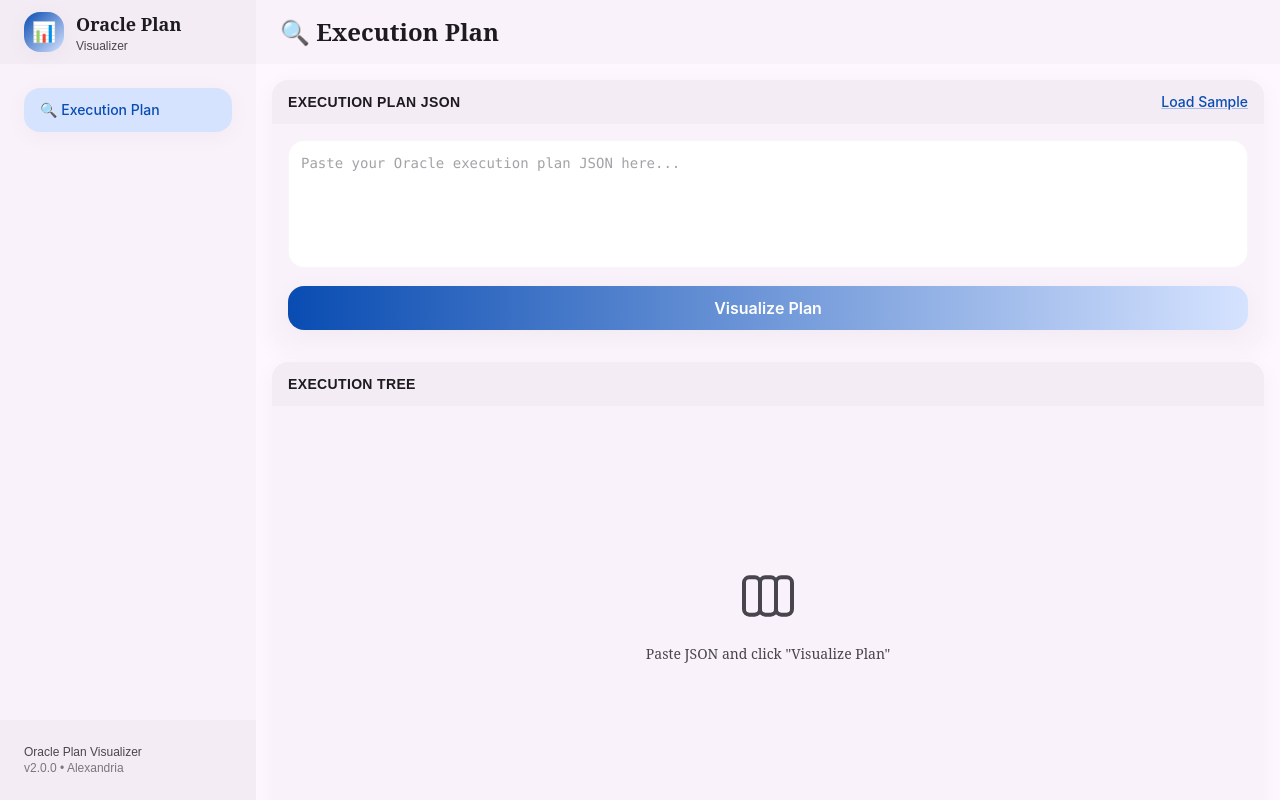
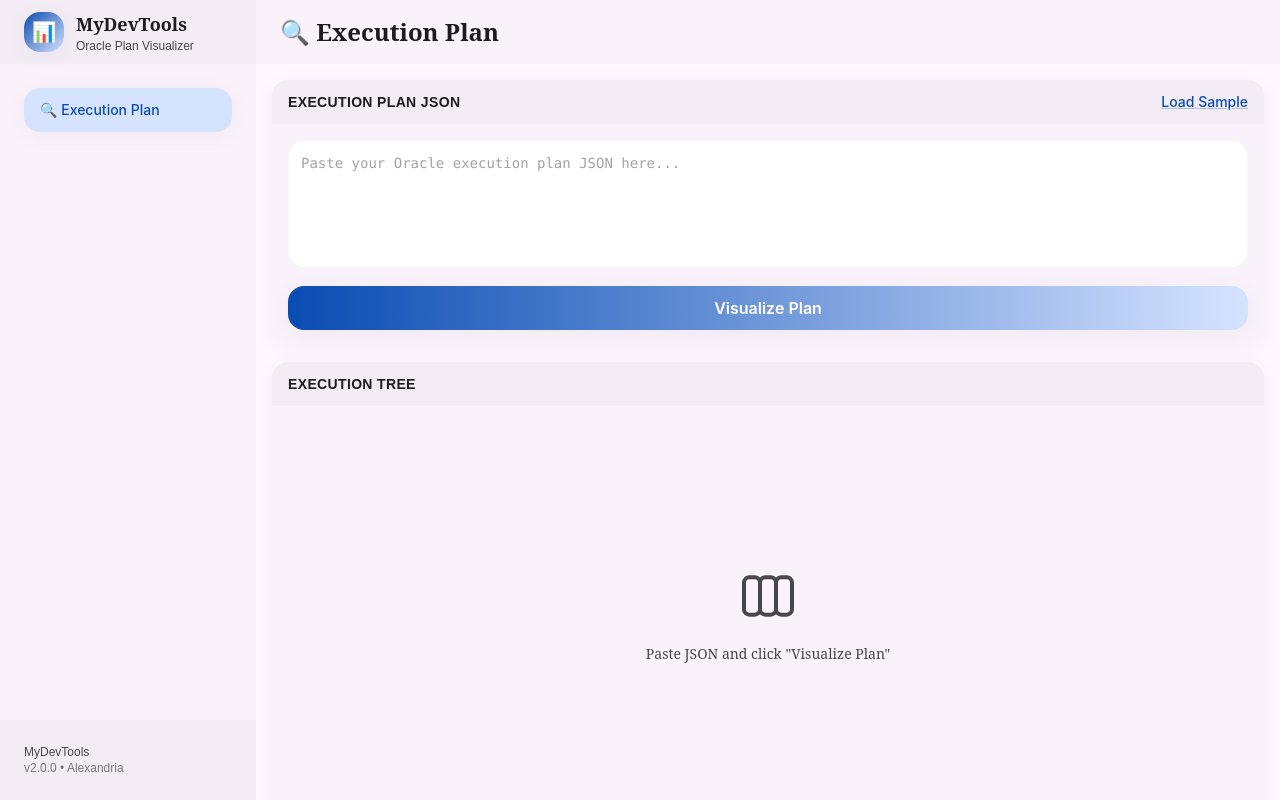
Before and after one commit to duynguyendevit-ux/oracle-plan-visualizer, a Next.js app: page / in a window 1280 px wide. Built offline with nearby package versions, Linux system fonts and the light colour scheme.

Commit message:
Rename project to MyDevTools

```diff
--- a/app/layout.tsx
+++ b/app/layout.tsx
@@ -29,8 +29,8 @@ export default function RootLayout({
                 <span className="text-xl">📊</span>
               </div>
               <div>
-                <h1 className="text-lg font-serif font-semibold text-on-surface">Oracle Plan</h1>
-                <p className="text-xs font-label text-on-surface-variant">Visualizer</p>
+                <h1 className="text-lg font-serif font-semibold text-on-surface">MyDevTools</h1>
+                <p className="text-xs font-label text-on-surface-variant">Oracle Plan Visualizer</p>
               </div>
             </div>
 
@@ -57,7 +57,7 @@ export default function RootLayout({
             {/* Footer */}
             <div className="absolute bottom-0 left-0 right-0 p-6 bg-surface-container">
               <div className="text-xs font-label text-on-surface-variant">
-                <p className="font-medium">Oracle Plan Visualizer</p>
+                <p className="font-medium">MyDevTools</p>
                 <p className="text-outline">v2.0.0 • Alexandria</p>
               </div>
             </div>
```
